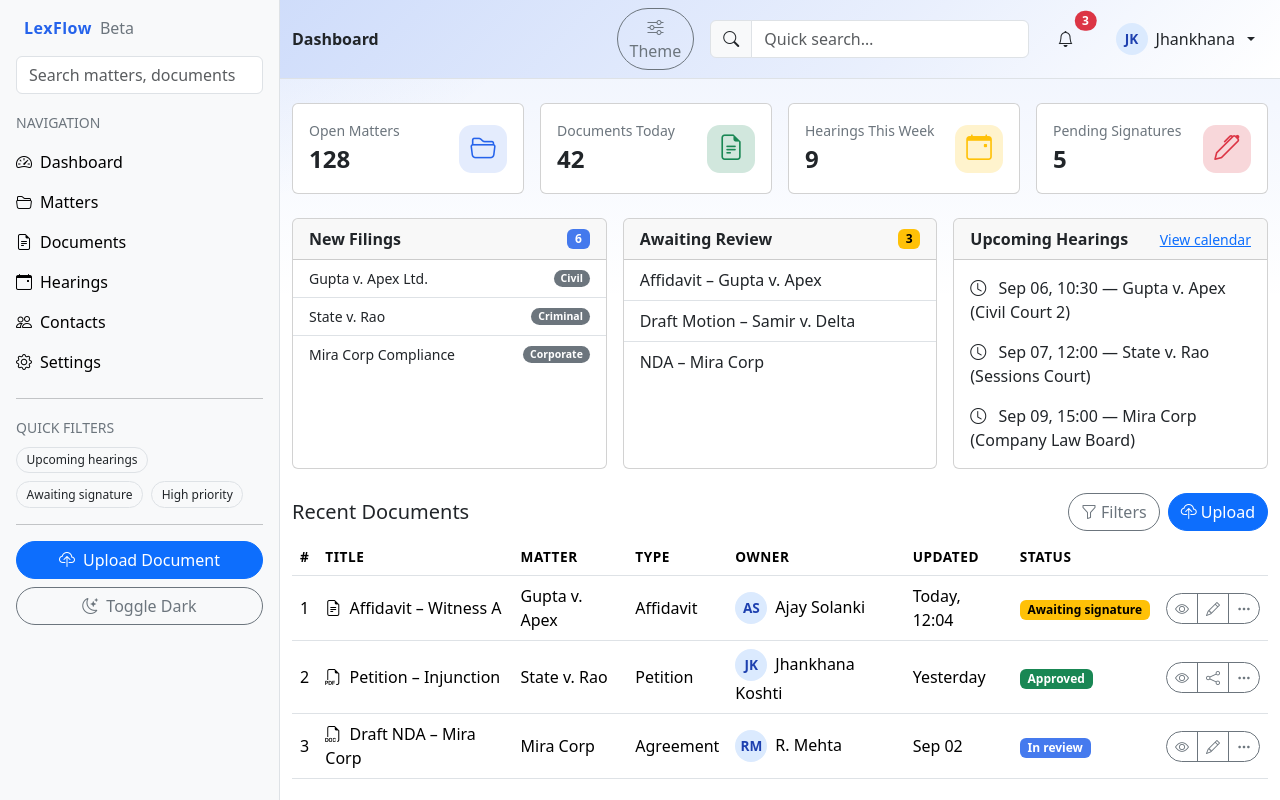
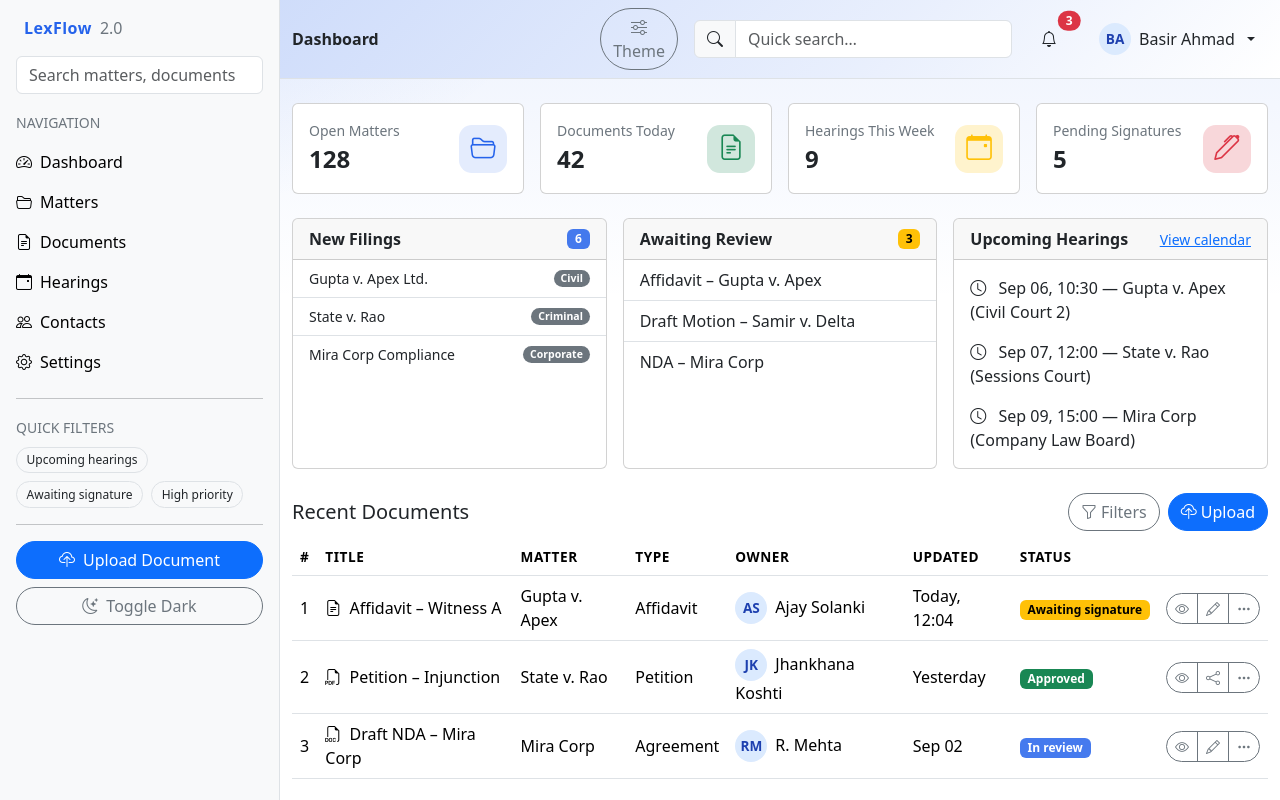
Before and after one commit to ajay-solanki-developer/LexFlow, a plain HTML site: page index.html in a window 1280 px wide. Shown: the top 800 px of the page. Drawn offline with nearby package versions, Linux system fonts and the light colour scheme.

Commit message:
Update index.html

```diff
--- a/index.html
+++ b/index.html
@@ -115,7 +115,7 @@
     <div class="d-flex align-items-center mb-3">
       <i class="bi bi-scales me-2 text-primary"></i>
       <span class="brand-badge">LexFlow</span>
-      <span class="ms-2 text-secondary">Beta</span>
+      <span class="ms-2 text-secondary">2.0</span>
     </div>
 
     <div class="mb-3">
@@ -167,7 +167,7 @@
           </button>
           <div class="dropdown">
             <button class="btn dropdown-toggle d-flex align-items-center gap-2" data-bs-toggle="dropdown">
-              <span class="avatar">JK</span><span class="d-none d-sm-inline">Jhankhana</span>
+              <span class="avatar">BA</span><span class="d-none d-sm-inline">Basir Ahmad</span>
             </button>
             <ul class="dropdown-menu dropdown-menu-end">
               <li><a class="dropdown-item" href="#">Profile</a></li>
```
